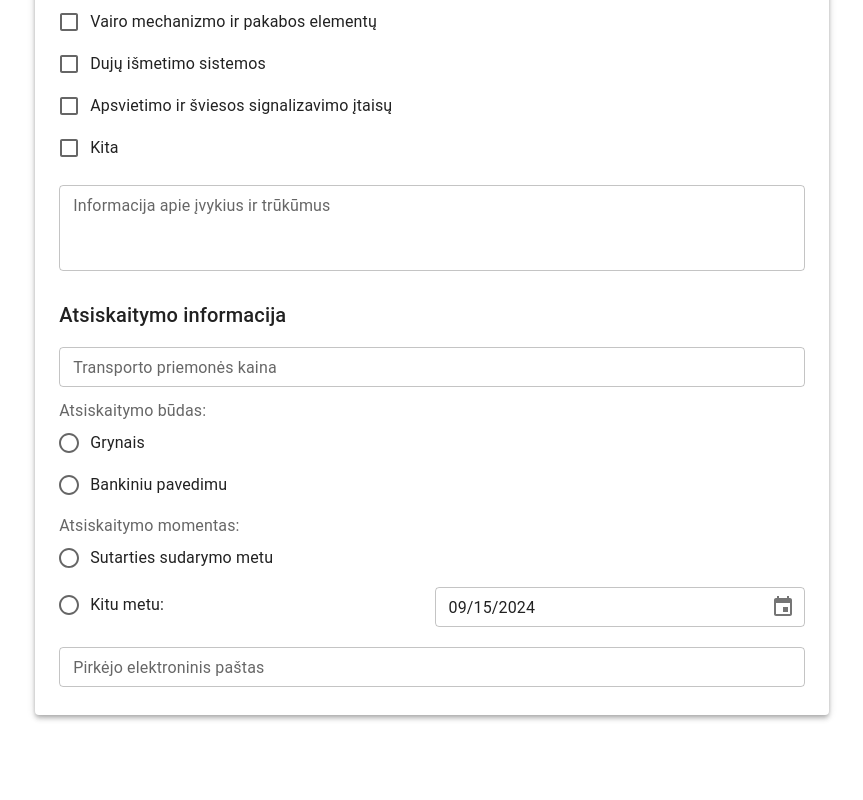
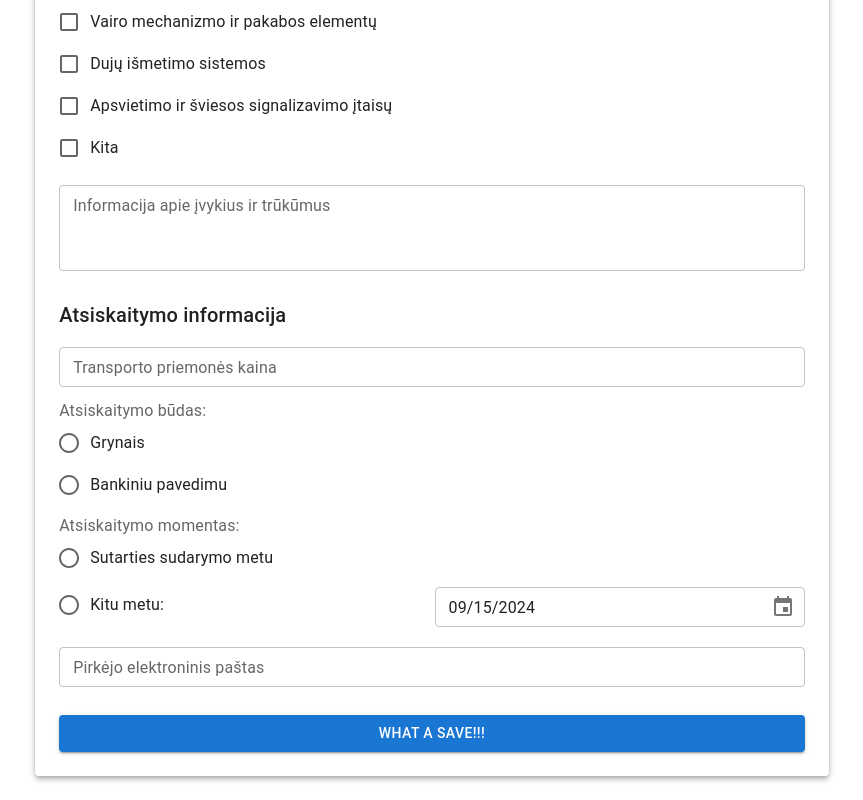
Before and after one commit to AudriusMasiulionis/auto_buyer, a Next.js app in the folder apps/fe/: page / in a window 1280 px wide. Shown: the part 1218-2018 px from the top of the page, without its empty margins (208-1071 px from the left). Before the commit the page ends 1957 px from the top, so only its background shows below. Built offline with nearby package versions, Linux system fonts and the light colour scheme.

Commit message:
Add submit button

```diff
--- a/apps/fe/src/components/form/PPForm.tsx
+++ b/apps/fe/src/components/form/PPForm.tsx
@@ -1,4 +1,4 @@
-import { Paper, Stack } from "@mui/material";
+import { Button, Paper, Stack } from "@mui/material";
 import { FormProvider, useForm } from "react-hook-form";
 import PaymentInfoForm from "./PaymentInfoForm";
 import { SellerInfoForm } from "./SellerInfoForm";
@@ -55,10 +55,19 @@ export const PPForm = () => {
     }
   });
 
+  const { handleSubmit } = methods;
+
+  const onSubmit = handleSubmit(async (values: FormValues) => {
+    alert(JSON.stringify(values));
+    // eslint-disable-next-line no-console
+    console.log(values);
+  });
+
   return (
     <FormProvider {...methods}>
       <Paper
         component="form"
+        onSubmit={onSubmit}
         sx={{ maxWidth: "21cm", p: 3, mx: "auto", my: 3 }}
         elevation={4}
       >
@@ -66,6 +75,9 @@ export const PPForm = () => {
           <SellerInfoForm />
           <VehicleInfoForm />
           <PaymentInfoForm />
+          <Button type="submit" variant="contained">
+            What a save!!!
+          </Button>
         </Stack>
       </Paper>
     </FormProvider>
```
